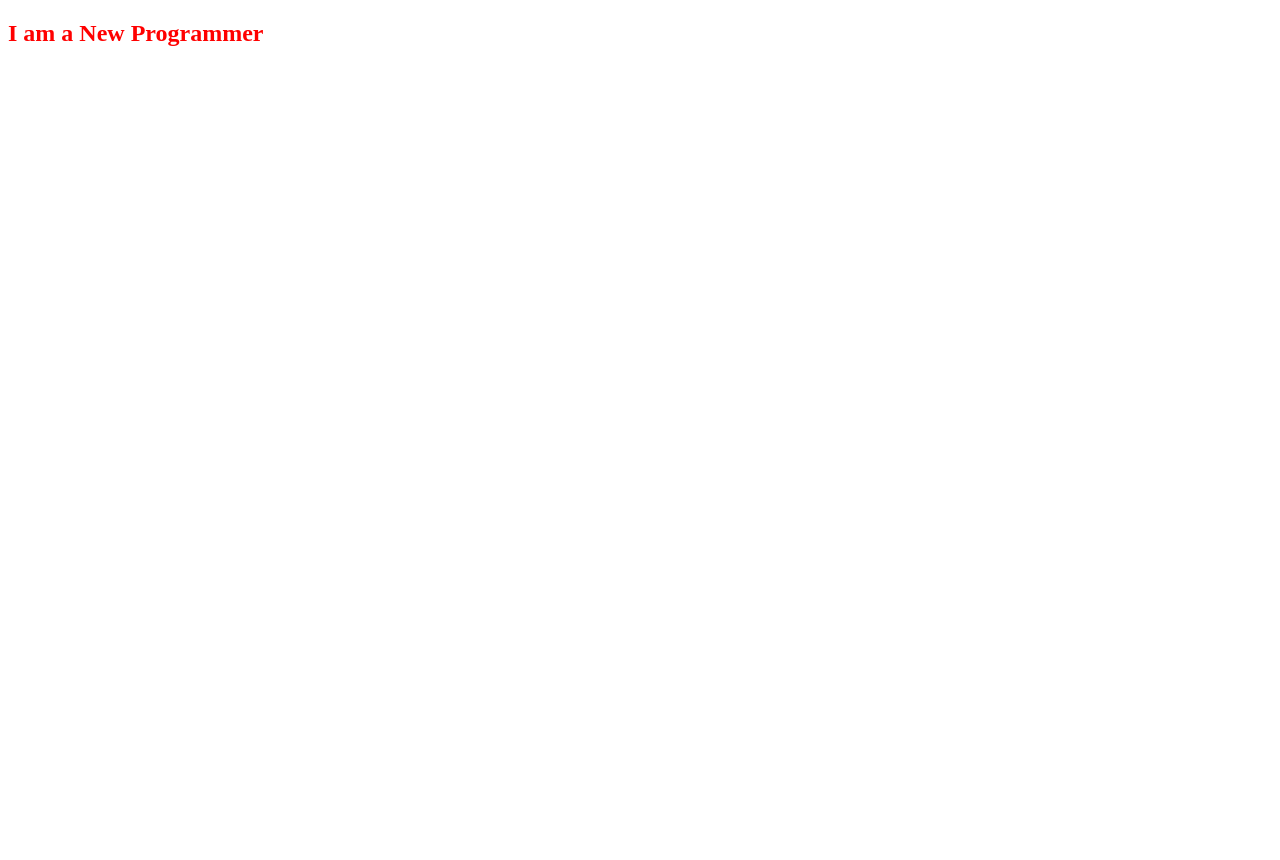
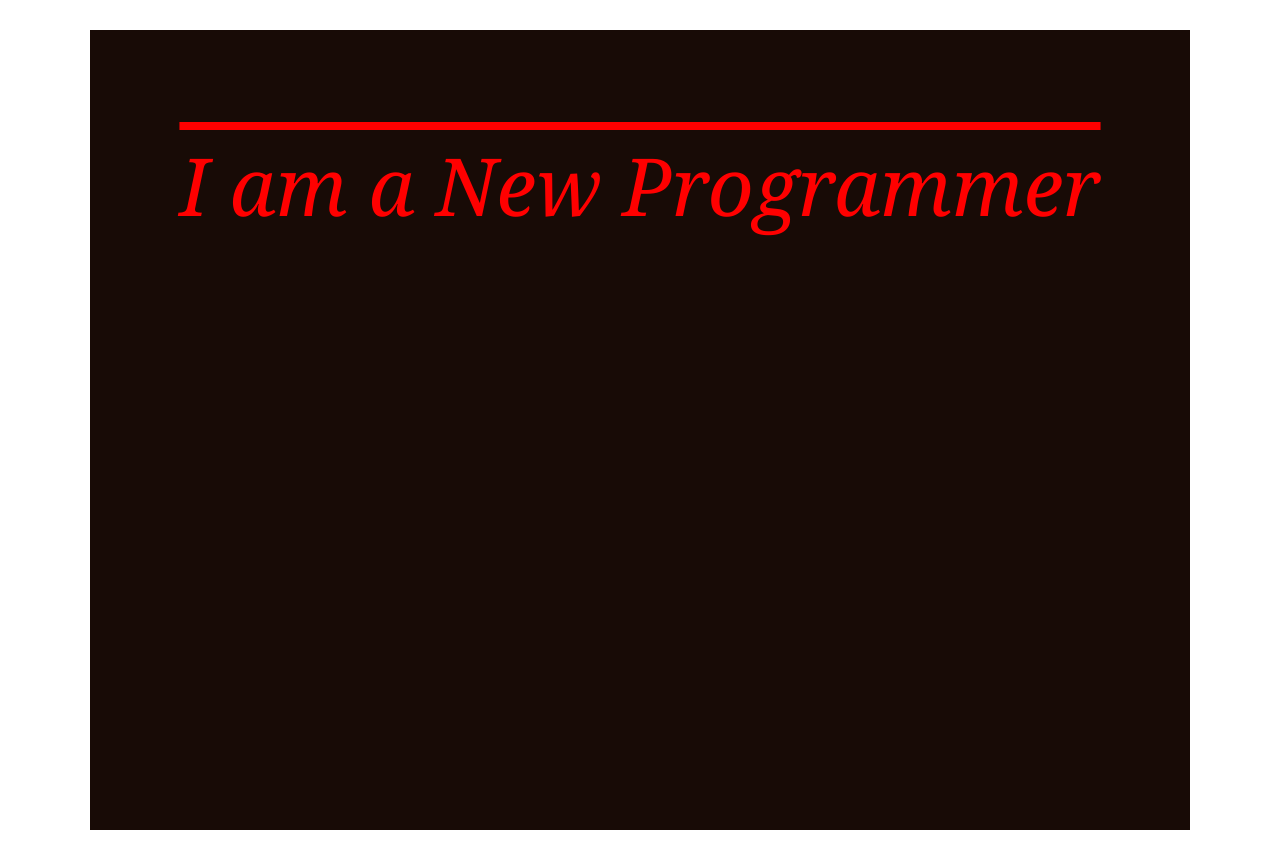
Before and after one commit to sarojkanti007/himl-css-conceputual, a plain HTML site: page index.html in a window 1280 px wide. Before the commit the page ends 800 px from the top, so only its background shows below. Drawn offline with Linux system fonts and the light colour scheme.

Commit message:
create section with an heading

```diff
--- a/index.html
+++ b/index.html
@@ -4,10 +4,17 @@
     <meta charset="UTF-8">
     <meta name="viewport" content="width=device-width, initial-scale=1.0">
     <title>Kickstart HTML and CSS</title>
+    <link rel="shortcut icon" href="https://img.icons8.com/?size=96&id=WvvCCi74XEUc&format=png" type="image/x-icon">
+    <!-- <style>
+        h1{
+            color: green;
+        }
+    </style> -->
     <link rel="stylesheet" href="style/style.css">
-    <link rel="shortcut icon" href="https://img.icons8.com/?size=96&id=WvvCCi74XEUc&format=png" type="image/x-icon">
 </head>
 <body>
-    <h2>I am a New Programmer</h2>
+    <div id="heading-parent">
+        <h1>I am a New Programmer</h1>
+    </div>
 </body>
 </html>
--- a/style/style.css
+++ b/style/style.css
@@ -1,3 +1,26 @@
-h2{
+*{
+    margin: 0;
+    padding: 0;
+}
+
+h1{
     color: red;
+    font-style: italic;
+    font-weight: lighter;
+    font-family: Georgia, 'Times New Roman', Times, serif;
+    text-decoration: overline;
+    font-size: 80px;
+    text-align: center;
 }
+#heading-parent{
+    background-color: rgb(24, 11, 6);
+    height: 600px;
+    padding: 100px 0;
+    width: 1100px;
+    /* margin-top: 40px;
+    margin-bottom: 10px;
+    margin-left: auto;
+    margin-right: auto; */
+
+    margin: 30px auto;
+}
```
